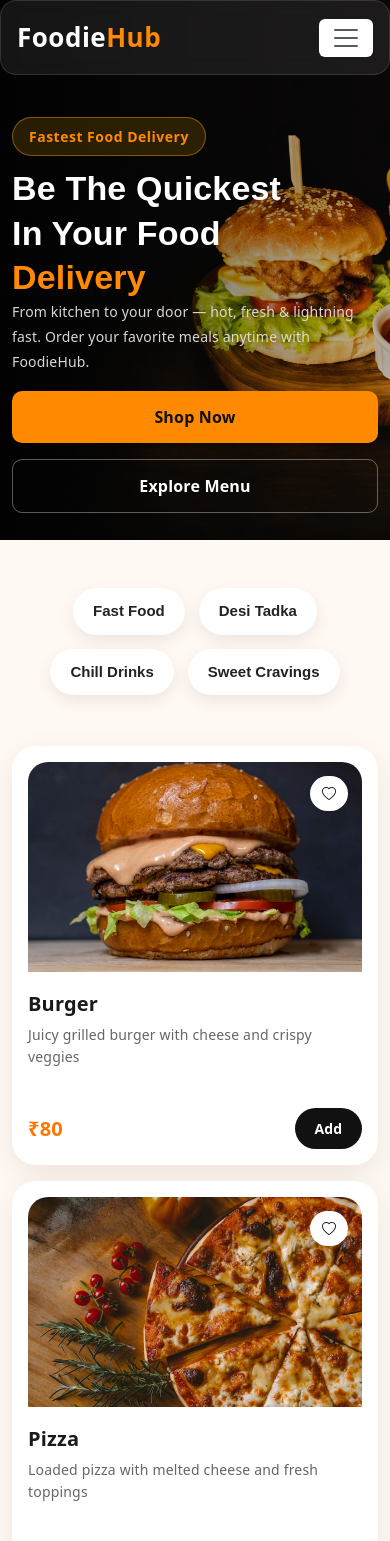
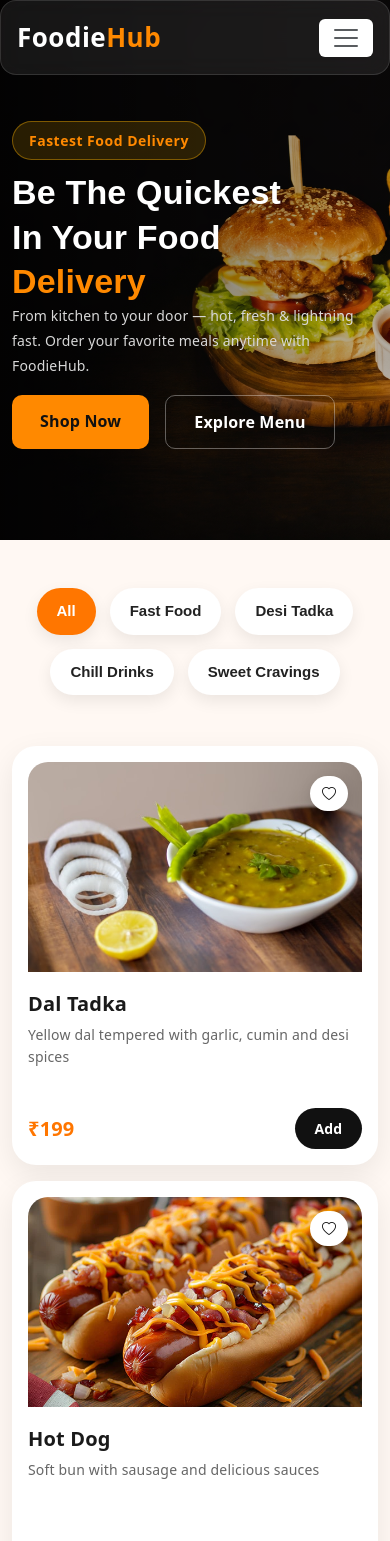
Before and after one commit to rahul-rajput246/FoodieHub, a React (Vite) app: page / in a window 390 px wide. Shown: the top 1541 px of the page. Built offline with nearby package versions, Linux system fonts and the light colour scheme.

Commit message:
menu and home page wishlist and add to cart work

```diff
--- a/src/App.jsx
+++ b/src/App.jsx
@@ -1,11 +1,15 @@
 import { Routes, Route } from "react-router-dom";
-import { useState } from "react";
+import { useState, useEffect } from "react";
 import Home from "./pages/Home";
 import Menu from "./pages/Menu";
 import Cart from "./pages/Cart";
 
 function App() {
-  const [addToCart, setAddToCart] = useState([]);
+
+  const [addToCart, setAddToCart] = useState(() => {
+      const savedItmes = localStorage.getItem("foodCart");
+      return savedItmes ? JSON.parse(savedItmes) : [];
+  });
 
   const add_cart = (id) => {
     const cartItem = addToCart.find((item) => item.id === id);
@@ -19,6 +23,10 @@ function App() {
       setAddToCart([...addToCart, { id: id, qty: 1 }]);
     }
   };
+
+  useEffect(() => {
+    localStorage.setItem("foodCart" , JSON.stringify(addToCart));
+  }, [addToCart])
 
   const plus_cart = (id) => {
     const newCart = addToCart.map((item) =>
@@ -43,6 +51,25 @@ function App() {
     }
   };
 
+  {/* whishList section */}
+
+  const [wishList, setWishList] = useState(() => {
+    const saveWishlist = localStorage.getItem("foodWishlist");
+    return saveWishlist ? JSON.parse(saveWishlist) : [];
+  });
+
+  const wish = (id) => {
+    if (wishList.includes(id)) {
+      setWishList(wishList.filter((item) => item !== id));
+    } else {
+      setWishList([...wishList, id]);
+    }
+  };
+
+  useEffect(() => {
+      localStorage.setItem("foodWishlist" , JSON.stringify(wishList));
+  },[wishList])
+
   const totalQty = addToCart.reduce((total, item) => total + item.qty, 0);
 
   return (
@@ -55,6 +82,8 @@ function App() {
             add_cart={add_cart}
             plus_cart={plus_cart}
             minus_cart={minus_cart}
+            wish={wish}
+            wishList={wishList}
             totalQty={totalQty}
           />
         }
@@ -68,6 +97,8 @@ function App() {
             add_cart={add_cart}
             plus_cart={plus_cart}
             minus_cart={minus_cart}
+            wish={wish}
+            wishList={wishList}
             totalQty={totalQty}
           />
         }
@@ -81,6 +112,8 @@ function App() {
             add_cart={add_cart}
             plus_cart={plus_cart}
             minus_cart={minus_cart}
+            wish={wish}
+            wishList={wishList}
             totalQty={totalQty}
           />
         }
--- a/src/components/CategorySection.jsx
+++ b/src/components/CategorySection.jsx
@@ -1,15 +1,6 @@
-import { useState } from "react";
 
-function CategorySection({ items, addToCart, add_cart, plus_cart, minus_cart }) {
-  const [wishList, setWishList] = useState([]);
 
-  const wish = (id) => {
-    if (wishList.includes(id)) {
-      setWishList(wishList.filter((item) => item !== id));
-    } else {
-      setWishList([...wishList, id]);
-    }
-  };
+function CategorySection({ items, addToCart, add_cart, plus_cart, minus_cart,wishList,wish }) {
 
   return (
     <div className="category_block">
--- a/src/data/Homedata.jsx
+++ b/src/data/Homedata.jsx
@@ -23,286 +23,25 @@ import { FaUtensils, FaKitchenSet, FaMotorcycle } from "react-icons/fa6";
 {/* Category Section */}
 
 	export const categories = [
-
 		{
 			id : 1,
 			title: "Fast Food",
-			items: [
-			  {
-				id: 1,
-				name: "Burger",
-				price: 80,
-				rating: 4.8,
-				description: "Juicy grilled burger with cheese and crispy veggies",
-				image: "assets/images/burger_img.jfif"
-			  },
-			  {
-				id: 2,
-				name: "Pizza",
-				price: 299,
-				rating: 4.7,
-				description: "Loaded pizza with melted cheese and fresh toppings",
-				image: "assets/images/pizza_img.jfif"
-			  },
-			  {
-				id: 3,
-				name: "Fries",
-				price: 99,
-				rating: 4.5,
-				description: "Crispy golden fries with spicy seasoning",
-				image: "assets/images/frize_img.jfif"
-			  },
-			  {
-				id: 4,
-				name: "Sandwich",
-				price: 149,
-				rating: 4.4,
-				description: "Fresh sandwich stuffed with cheesy fillings",
-				image: "assets/images/sandwitch_img.jfif"
-			  },
-			  {
-				id: 5,
-				name: "Hot Dog",
-				price: 129,
-				rating: 4.6,
-				description: "Soft bun with sausage and delicious sauces",
-				image: "assets/images/hot_dog_img.webp"
-			  },
-			  {
-				id: 6,
-				name: "Wrap",
-				price: 179,
-				rating: 4.5,
-				description: "Spicy wrap filled with grilled chicken and veggies",
-				image: "assets/images/fried_chicken_img.jfif"
-			  },
-			  {
-				id: 7,
-				name: "Nuggets",
-				price: 159,
-				rating: 4.7,
-				description: "Crunchy chicken nuggets with dip on the side",
-				image: "assets/images/grildChicken.jfif"
-			  },
-			  {
-				id: 8,
-				name: "Chicken Wings",
-				price: 249,
-				rating: 4.9,
-				description: "Hot and crispy wings tossed in spicy sauce",
-				image: "assets/images/chicken_wings_img.jfif"
-			  }
-			]
+
 		},
 		{
 		  id: 2,
 		  title: "Desi Tadka",
-		  items: [
-			{
-			  id: 9,
-			  name: "Paneer Butter Masala",
-			  price: 249,
-			  rating: 4.8,
-			  description: "Creamy paneer curry cooked in rich buttery tomato gravy",
-			  image: "assets/images/paneer_img.jfif"
-			},
-			{
-			  id: 10,
-			  name: "Dal Tadka",
-			  price: 199,
-			  rating: 4.6,
-			  description: "Yellow dal tempered with garlic, cumin and desi spices",
-			  image: "assets/images/dal_tadka_img.jfif"
-			},
-			{
-			  id: 11,
-			  name: "Chole Masala",
-			  price: 99,
-			  rating: 4.7,
-			  description: "Spicy chickpea curry cooked in traditional Punjabi style",
-			  image: "assets/images/chole_img.jpg"
-			},
-			{
-			  id: 12,
-			  name: "Rajma Chawal",
-			  price: 149,
-			  rating: 4.7,
-			  description: "Kidney beans curry served with steamed rice",
-			  image: "assets/images/rajma_rice_img.jpg"
-			},
-			{
-			  id: 13,
-			  name: "Jeera Rice",
-			  price: 129,
-			  rating: 4.5,
-			  description: "Aromatic basmati rice flavored with cumin seeds",
-			  image: "assets/images/jeera_rice_img.jfif"
-			},
-			{
-			  id: 14,
-			  name: "Soya Chunks Curry",
-			  price: 179,
-			  rating: 4.4,
-			  description: "Protein-rich soya chunks cooked in spicy gravy",
-			  image: "assets/images/soya_curry_img.webp"
-			},
-			{
-			  id: 15,
-			  name: "Bhindi Masala",
-			  price: 159,
-			  rating: 4.3,
-			  description: "Stir-fried okra with onions and traditional spices",
-			  image: "assets/images/ladyfinger_img.jpg"
-			},
-			{
-			  id: 16,
-			  name: "Dal Makhni",
-			  price: 249,
-			  rating: 4.9,
-			  description: "Slow-cooked black lentils with butter and cream",
-			  image: "assets/images/dal_makhni_img.jfif"
-			}
-		  ]
+
 		},
 		{
 		  id: 3,
 		  title: "Chill Drinks",
-		  items: [
-			{
-			  id: 17,
-			  name: "Cold Coffee",
-			  price: 99,
-			  rating: 4.7,
-			  description: "Chilled creamy coffee blended with ice and rich flavor",
-			  image: "assets/images/cold_coffee.jfif"
-			},
-			{
-			  id: 18,
-			  name: "Chocolate Shake",
-			  price: 149,
-			  rating: 4.8,
-			  description: "Thick chocolate milkshake topped with whipped cream",
-			  image: "assets/images/chockolate_shake.jfif"
-			},
-			{
-			  id: 19,
-			  name: "Caramel Cold Coffee",
-			  price: 129,
-			  rating: 4.6,
-			  description: "Smooth iced coffee with sweet caramel drizzle",
-			  image: "assets/images/caramel_cold_coffee.jfif"
-			},
-			{
-			  id: 20,
-			  name: "Brownie Shake",
-			  price: 139,
-			  rating: 4.9,
-			  description: "Rich brownie blended shake with chocolate chunks",
-			  image: "assets/images/brownie_shake.jfif"
-			},
-			{
-			  id: 21,
-			  name: "Mint Mojito",
-			  price: 169,
-			  rating: 4.5,
-			  description: "Refreshing mint drink with lime and soda fizz",
-			  image: "assets/images/mojito.jfif"
-			},
-			{
-			  id: 22,
-			  name: "Pineapple Juice",
-			  price: 179,
-			  rating: 4.4,
-			  description: "Fresh tropical pineapple juice full of natural sweetness",
-			  image: "assets/images/pineapple_juice.jfif"
-			},
-			{
-			  id: 23,
-			  name: "Watermelon Juice",
-			  price: 159,
-			  rating: 4.6,
-			  description: "Cool and hydrating watermelon juice for summer refreshment",
-			  image: "assets/images/watermelon_juice.webp"
-			},
-			{
-			  id: 24,
-			  name: "Masala Soda",
-			  price: 249,
-			  rating: 4.3,
-			  description: "Tangy Indian soda with spices, lemon and fizzy taste",
-			  image: "assets/images/masala_soda.jfif"
-			}
-		  ]
+
 		},
 		{
 		  id: 4,
 		  title: "Sweet Cravings",
-		  items: [
-			{
-			  id: 25,
-			  name: "Black Forest Cake",
-			  price: 149,
-			  rating: 4.8,
-			  description: "Soft chocolate sponge layered with cream and cherries",
-			  image: "assets/images/blackForest_cake.webp"
-			},
-			{
-			  id: 26,
-			  name: "Pineapple Pastry",
-			  price: 299,
-			  rating: 4.6,
-			  description: "Light and fluffy pastry topped with fresh pineapple cream",
-			  image: "assets/images/pineapple_pastry.webp"
-			},
-			{
-			  id: 27,
-			  name: "Butterscotch Ice Cream",
-			  price: 79,
-			  rating: 4.5,
-			  description: "Creamy ice cream with rich butterscotch flavor and crunch",
-			  image: "assets/images/butterScotch_iceCream.jfif"
-			},
-			{
-			  id: 28,
-			  name: "Ice Cream Brownie",
-			  price: 119,
-			  rating: 4.9,
-			  description: "Warm chocolate brownie served with cold vanilla ice cream",
-			  image: "assets/images/ice_brownie.jpg"
-			},
-			{
-			  id: 29,
-			  name: "Donut Cake",
-			  price: 139,
-			  rating: 4.4,
-			  description: "Soft glazed donut topped with chocolate and sprinkles",
-			  image: "assets/images/donat_cake.jfif"
-			},
-			{
-			  id: 30,
-			  name: "Cupcake",
-			  price: 159,
-			  rating: 4.5,
-			  description: "Delicious cupcake with creamy frosting and toppings",
-			  image: "assets/images/cupcake.jpg"
-			},
-			{
-			  id: 31,
-			  name: "Rasmalai",
-			  price: 140,
-			  rating: 4.7,
-			  description: "Soft paneer balls soaked in sweet creamy milk syrup",
-			  image: "assets/images/rasmalai.avif"
-			},
-			{
-			  id: 32,
-			  name: "Gulab Jamun",
-			  price: 199,
-			  rating: 4.8,
-			  description: "Deep fried sweet balls soaked in sugar syrup",
-			  image: "assets/images/gulab_jamun.jpg"
-			}
-		  ]
+
 		}
 
 	];
--- a/src/pages/Home.css
+++ b/src/pages/Home.css
@@ -1411,6 +1411,9 @@ cart_btn:hover span {
     justify-content: center;
     text-align: left;
   }
+  .banner_right_box {
+    padding-top: 0px;
+  }
 }
 
 @media (max-width: 576px) {
@@ -1429,12 +1432,12 @@ cart_btn:hover span {
   }
 
   .banner_right_box {
-    padding-top: 80px;
+    padding-top: 20px;
   }
 
   .shop_btn,
   .menu_btn {
-    width: 100%;
+    width: fit-content;
     text-align: center;
   }
 
@@ -1558,4 +1561,11 @@ cart_btn:hover span {
   .faq_support_text h4 {
     font-size: 18px;
   }
-}
+
+  .button_box {
+    margin-top: 15px;
+    display: flex;
+    gap: 16px;
+    flex-wrap: wrap;
+  }
+}
--- a/src/pages/Home.jsx
+++ b/src/pages/Home.jsx
@@ -17,22 +17,26 @@ import {
   faqs
 } from "../data/Homedata";
 import { menuItems } from "../data/Menudata";
-import { useState } from "react";
+import { useState, useMemo } from "react";
 
 
-function Home({ addToCart, add_cart, plus_cart, minus_cart, totalQty }) {
+function Home({ addToCart, add_cart, plus_cart, minus_cart, totalQty,wish,wishList   }) {
+
   const [activeWhyToChooseUs, setWhyToChooseUs] = useState(whyToChooseUs[0]);
-  const [order, setOrder] = useState([]);
 
   const allCategories = [{ id: 0, title: "All" }, ...categories];
 
   const [activeCategory, setActiveCategory] = useState("All");
 
+  const randomItem = useMemo(() => {
+    return [...menuItems].sort(() => Math.random() - 0.5).slice(0, 8);
+  }, []);
+
   const mostLovedItems = menuItems.filter((item) => item.mostLoved);
 
   const filteredCategoryItems =
     activeCategory === "All"
-      ? menuItems.slice(0,8)
+      ? randomItem
       : menuItems.filter((item) => item.category === activeCategory);
 
   return (
@@ -44,7 +48,7 @@ function Home({ addToCart, add_cart, plus_cart, minus_cart, totalQty }) {
       <div className="category_section pb-5">
         <div className="container">
           <div className="category_row pt-5 py-3">
-            {categories.map((category) => (
+            {allCategories.map((category) => (
               <button
                 key={category.id}
                 className={`category_heading ${activeCategory === category.title ? "active" : ""}`}
@@ -61,6 +65,8 @@ function Home({ addToCart, add_cart, plus_cart, minus_cart, totalQty }) {
               addToCart={addToCart}
               add_cart={add_cart}
               plus_cart={plus_cart}
+              wish={wish}
+              wishList={wishList}
               minus_cart={minus_cart}
             />
           </div>
--- a/src/pages/Menu.jsx
+++ b/src/pages/Menu.jsx
@@ -4,7 +4,7 @@ import MenuFilter from "../components/MenuFilter";
 import Footer from "../components/Footer";
 import { MenuBannerData } from "../data/Menudata";
 
-function Menu({ addToCart, add_cart, plus_cart, minus_cart, totalQty }) {
+function Menu({ addToCart, add_cart, plus_cart, minus_cart, totalQty , wishList,wish }) {
   return (
     <>
       <Navbar totalQty={totalQty} />
@@ -14,6 +14,8 @@ function Menu({ addToCart, add_cart, plus_cart, minus_cart, totalQty }) {
         addToCart={addToCart}
         add_cart={add_cart}
         plus_cart={plus_cart}
+        wish={wish}
+        wishList={wishList}
         minus_cart={minus_cart}
       />
 
```
Also changed, not shown: src/components/MenuFilter.jsx (+23 -2 lines), src/pages/Menu.css (+11 -0 lines).
